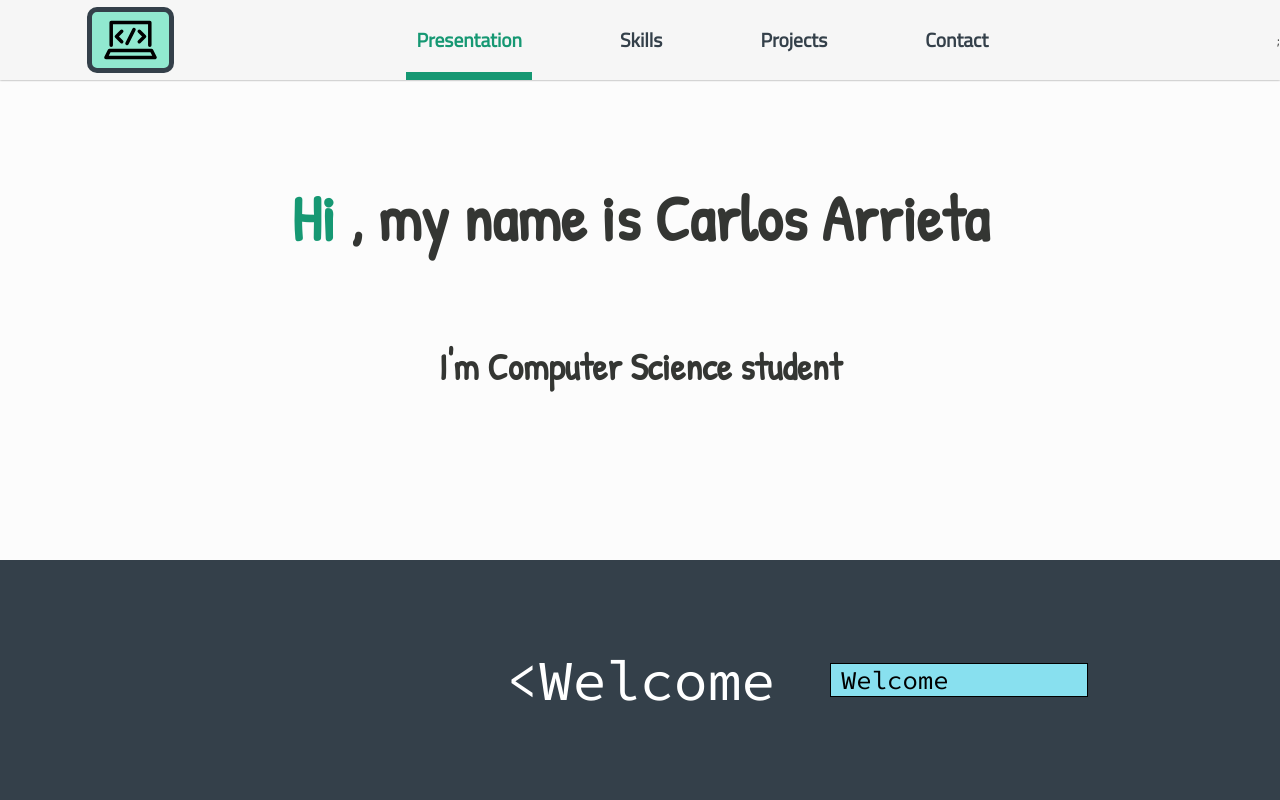
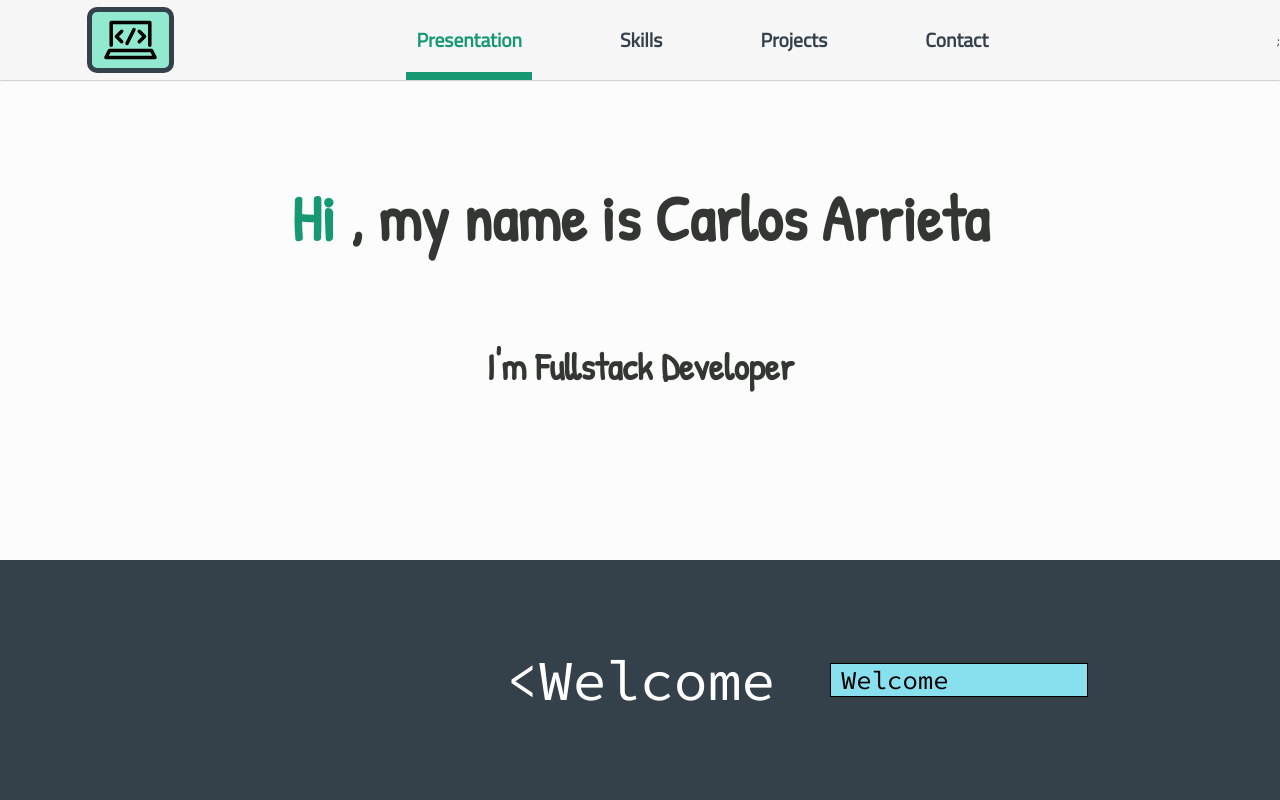
Before and after one commit to Carlitonchin/portfolio, a Next.js app: page / in a window 1280 px wide. Shown: the top 800 px of the page. Built offline with nearby package versions, Linux system fonts and the light colour scheme.

Commit message:
fullstack developer

```diff
--- a/components/PresentationPage.js
+++ b/components/PresentationPage.js
@@ -25,7 +25,7 @@ function Presentation()
       <div className={styles.presentation}>
 
       <h1><span className={styles.hi}>Hi</span> , my name is Carlos Arrieta</h1>
-      <h3>{"I'm Computer Science student"}</h3>
+      <h3>{"I'm Fullstack Developer"}</h3>
 
       </div>
       <div className={styles.description}>
```
